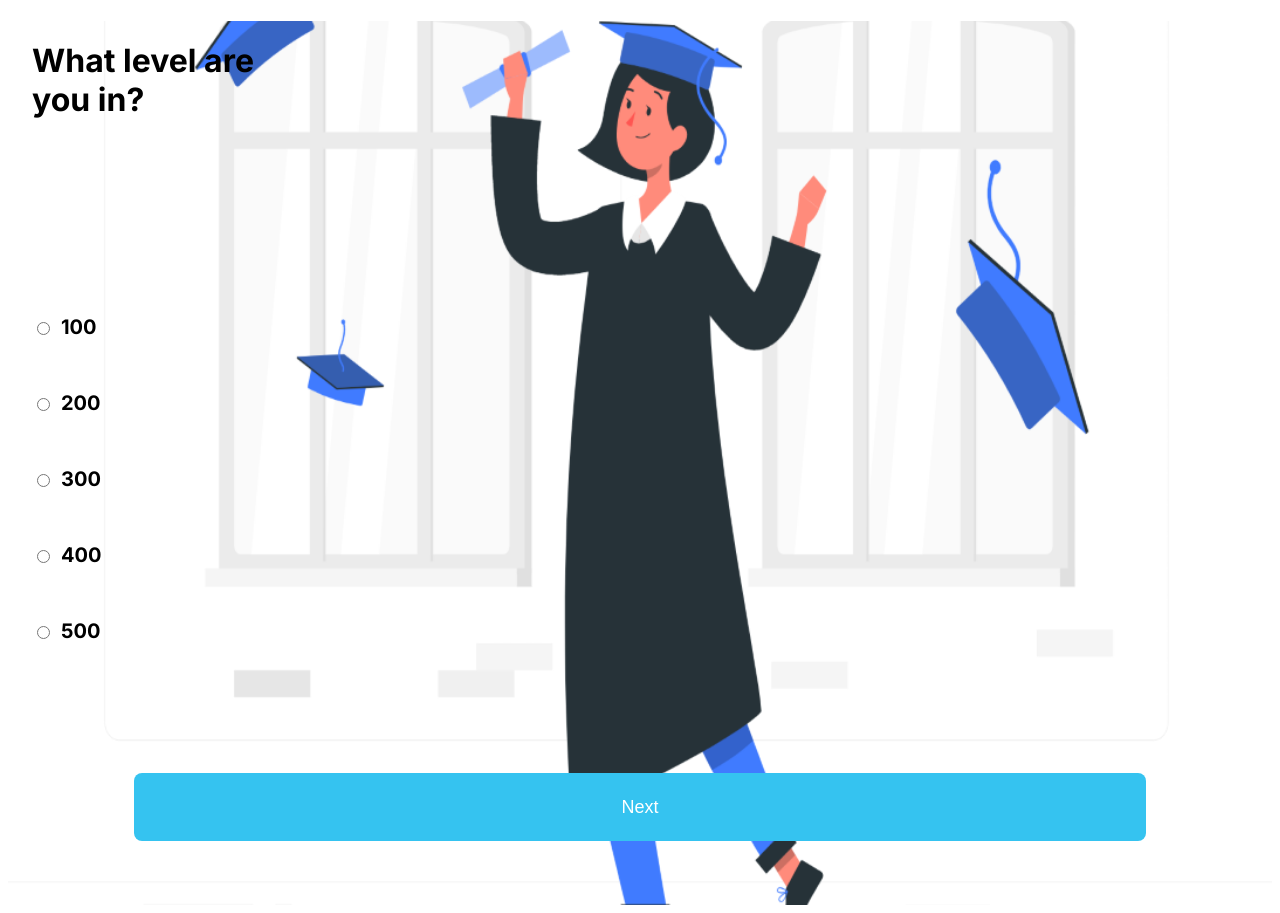
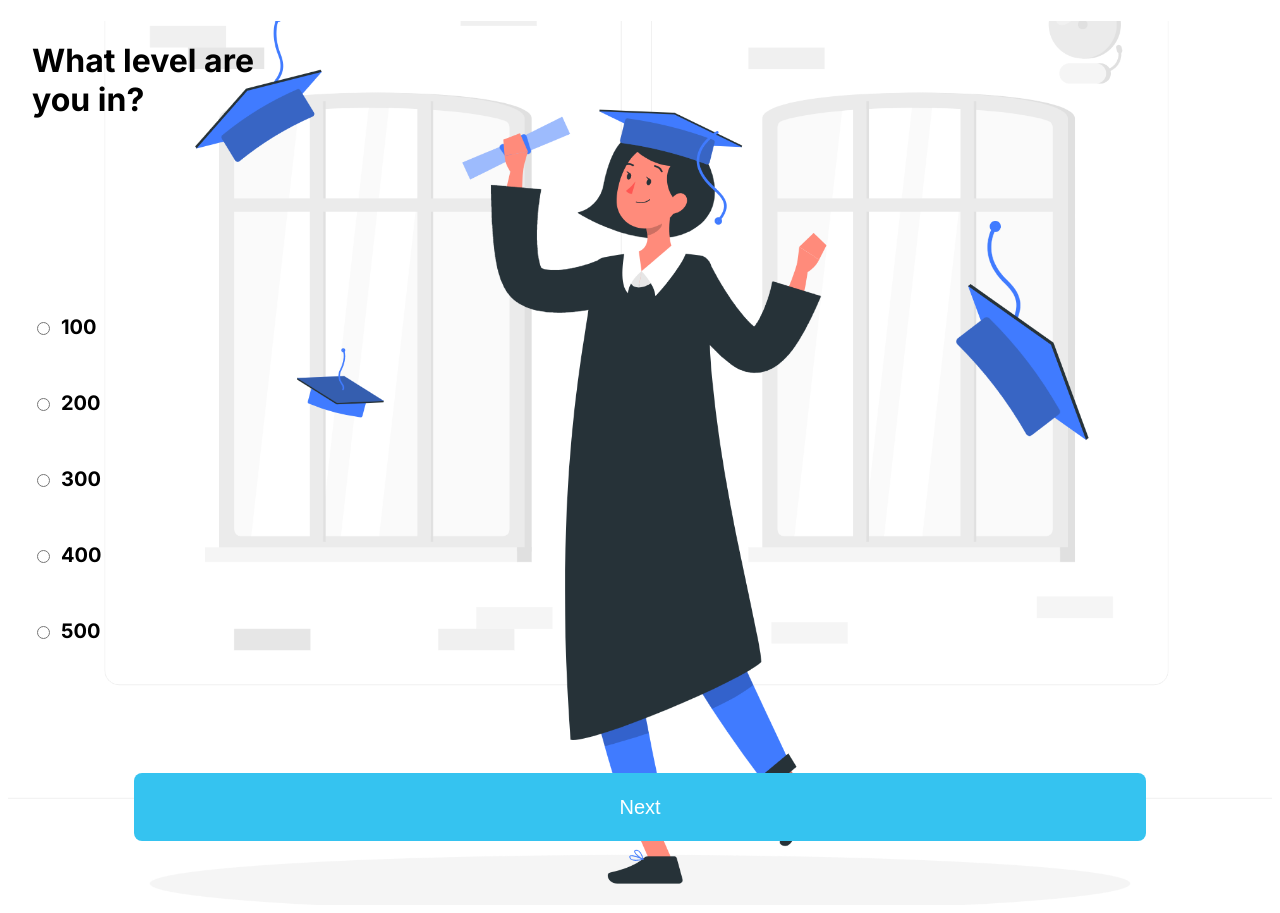
Before and after one commit to Layenull/attendr, a Next.js app: page /LevelSelect in a window 1280 px wide. Built offline with nearby package versions, Linux system fonts and the light colour scheme.

Commit message:
added-faculty-selection-js-file

```diff
--- a/pages/LevelSelect.js
+++ b/pages/LevelSelect.js
@@ -10,6 +10,7 @@ const LevelSelect = () => {
 
     return (
         <div className=" bg-no-repeat bg-center bg-cover relative bg-graduation">
+            {/* <div className=" absolute top-0 left-0 right-0 bottom-0 bg-black/20" /> */}
             {/* <Image src="/Welcome-image.svg" width={400} height={400} className="relative bottom-6 " /> */}
 
             {/* <label className="mb-2 font-bold text-lg " htmlFor="radio-options">
@@ -82,7 +83,7 @@ const LevelSelect = () => {
             </div>
 
             <div className=' relative flex justify-center bottom-16 '>
-                <button type="submit" className=" border-none bg-customBlue w-4/5 py-5 rounded-lg text-white text-lg ">
+                <button type="submit" className=" border-none bg-customBlue w-4/5 py-5 rounded-lg text-white text-xl ">
                     Next
                 </button>
             </div>
--- a/styles/Home.module.css
+++ b/styles/Home.module.css
@@ -24,6 +24,8 @@
   align-items: center;
   gap: 0.5rem;
 }
+
+
 
 .description p {
   position: relative;
--- a/tailwind.config.js
+++ b/tailwind.config.js
@@ -18,7 +18,9 @@ module.exports = {
       },
 
       backgroundImage: {
-        'graduation': "url('../public/Graduation.png')",
+        'graduation': "url('../public/Graduation-rafiki.png')",
+        // 'opacity': "0.4",
+
 
       }
     },
```
Also changed, not shown: pages/FacultySelect.js (added).
